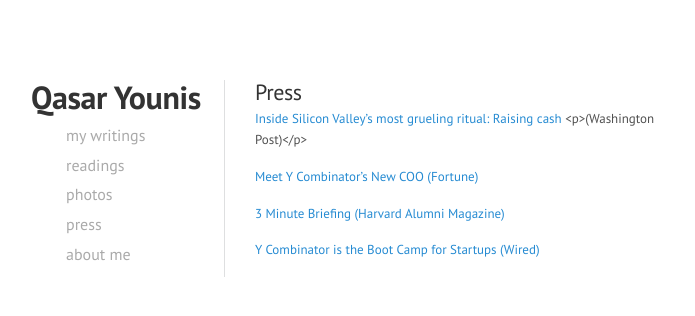
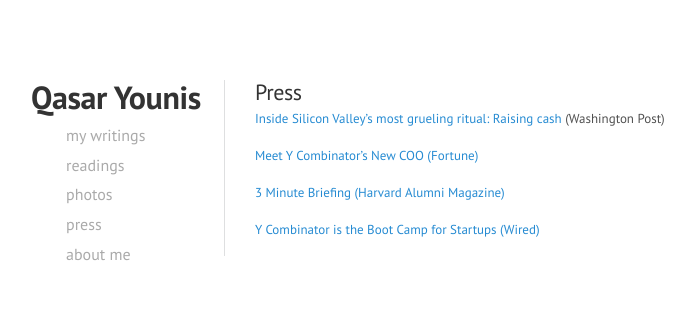
Before and after one commit to qasar/qasar.github.io, a Jekyll site: the page built from press.md, in a window 1280 px wide. Shown: the top 316 px of the page, without its empty margins (35-730 px from the left). Built offline with Jekyll 4.4.1, drawn with Linux system fonts in a browser that asks for light colours.

Commit message:
Update press.md

```diff
--- a/press.md
+++ b/press.md
@@ -5,7 +5,7 @@
 
 
 
-<a href="https://www.washingtonpost.com/news/the-switch/wp/2016/08/29/inside-one-of-silicon-valleys-most-celebrated-rituals-raising-cash/">Inside Silicon Valley’s most grueling ritual: Raising cash </a><p>(Washington Post)</p>
+<a href="https://www.washingtonpost.com/news/the-switch/wp/2016/08/29/inside-one-of-silicon-valleys-most-celebrated-rituals-raising-cash/">Inside Silicon Valley’s most grueling ritual: Raising cash </a> (Washington Post)
 
 <a href="http://fortune.com/2015/08/26/meet-y-combinators-new-coo/">Meet Y Combinator's New COO (Fortune)</a>
 
```
